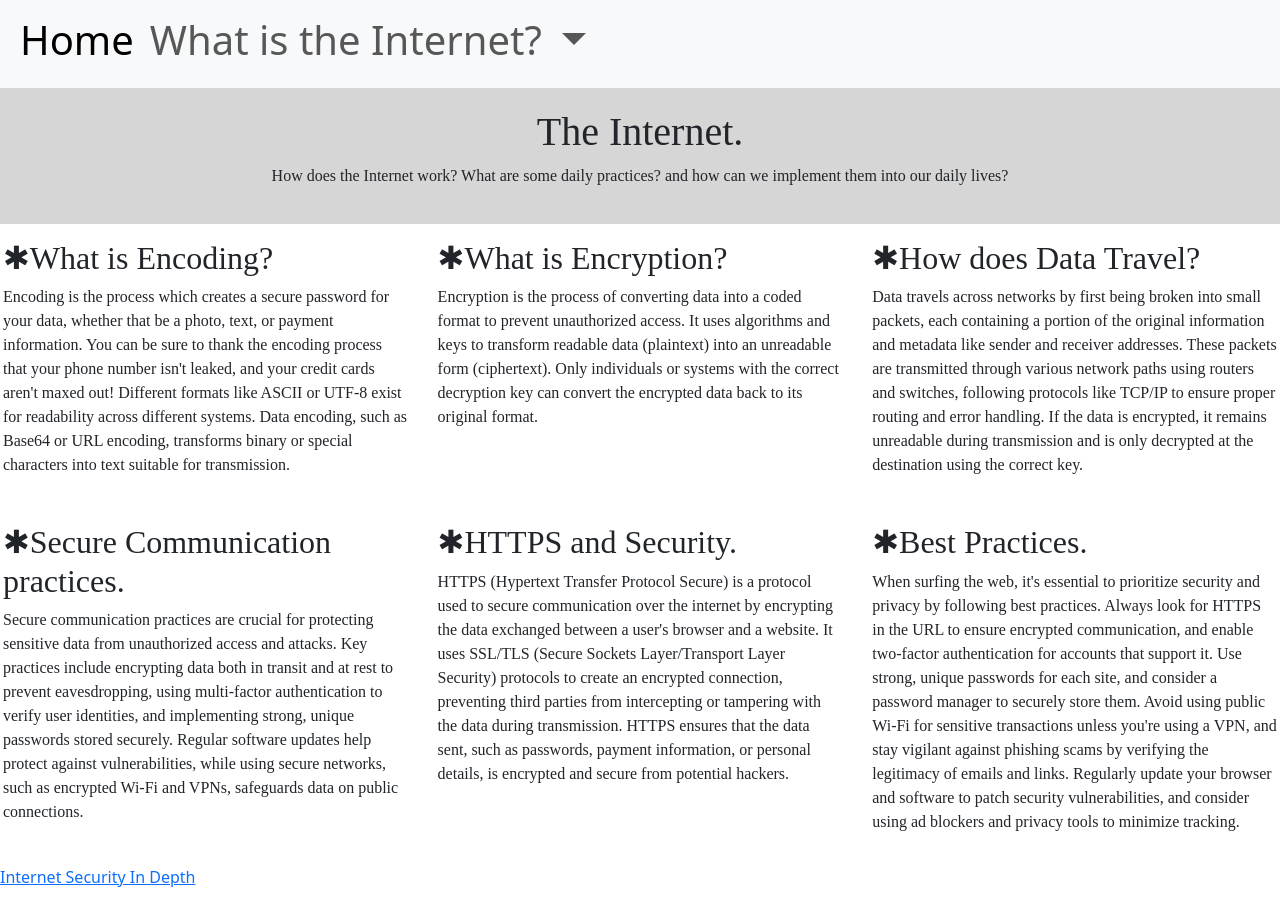
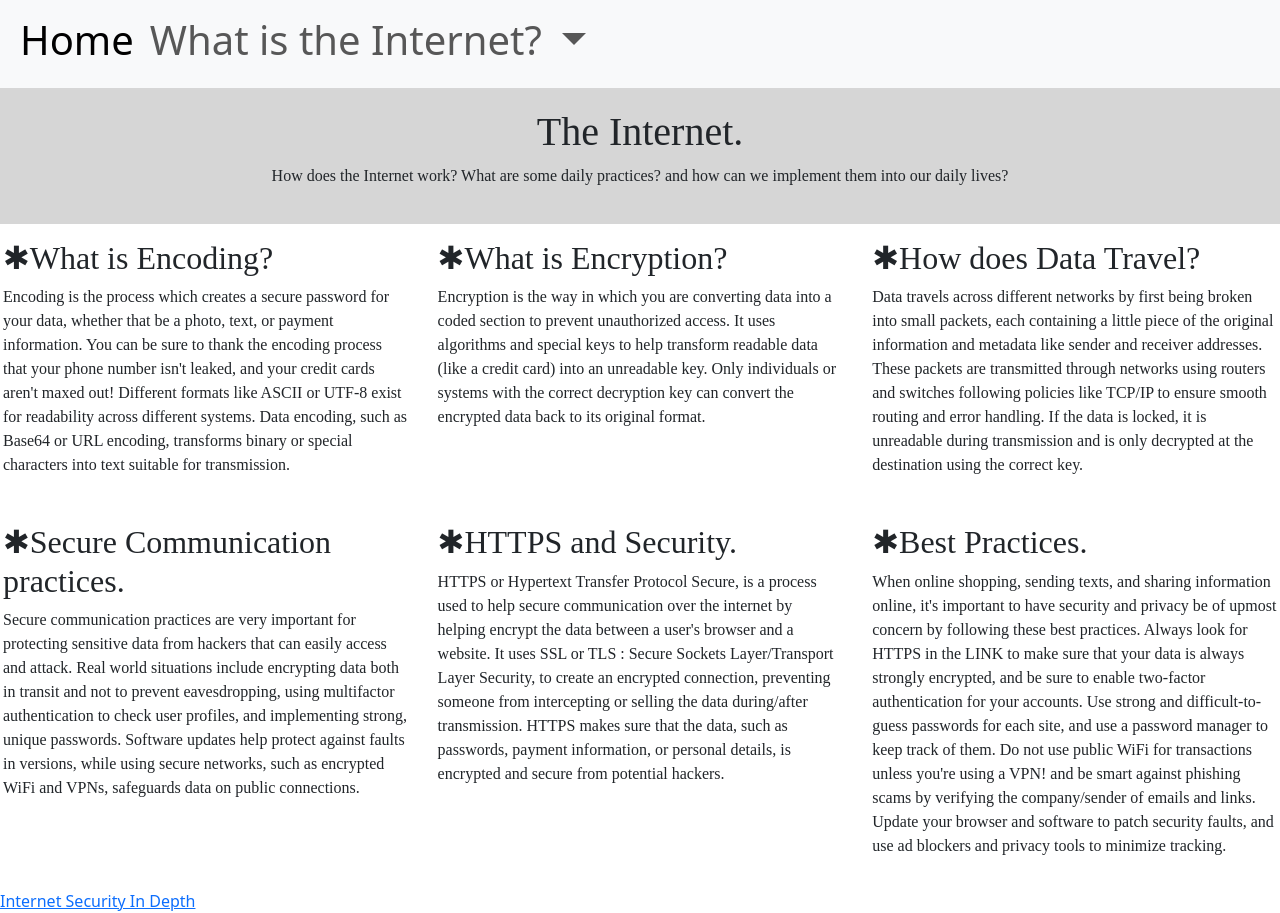
Before and after one commit to ColeNordstrom/CS1030-WEBSITE-RESPOSITORY, a plain HTML site: page internet.html in a window 1280 px wide. Before the commit the page ends 889 px from the top, so only its background shows below. Drawn offline with nearby package versions, Linux system fonts and the light colour scheme.

Commit message:
🍰😗 Updated with Glitch

```diff
--- a/internet.html
+++ b/internet.html
@@ -95,27 +95,27 @@
 
       <div class="column">
         <h2>✱What is Encryption?</h2>
-        <p>Encryption is the process of converting data into a coded format to prevent unauthorized access. It uses algorithms and keys to transform readable data (plaintext) into an unreadable form (ciphertext). Only individuals or systems with the correct decryption key can convert the encrypted data back to its original format.</p>
+        <p>Encryption is the way in which you are converting data into a coded section to prevent unauthorized access. It uses algorithms and special keys to help transform readable data (like a credit card) into an unreadable key. Only individuals or systems with the correct decryption key can convert the encrypted data back to its original format.</p>
       </div>
 
       <div class="column">
         <h2>✱How does Data Travel?</h2>
-        <p>Data travels across networks by first being broken into small packets, each containing a portion of the original information and metadata like sender and receiver addresses. These packets are transmitted through various network paths using routers and switches, following protocols like TCP/IP to ensure proper routing and error handling. If the data is encrypted, it remains unreadable during transmission and is only decrypted at the destination using the correct key.</p>
+        <p>Data travels across different networks by first being broken into small packets, each containing a little piece of the original information and metadata like sender and receiver addresses. These packets are transmitted through networks using routers and switches following policies like TCP/IP to ensure smooth routing and error handling. If the data is locked, it is unreadable during transmission and is only decrypted at the destination using the correct key.</p>
       </div>
 
       <div class="column">
         <h2>✱Secure Communication practices.</h2>
-        <p>Secure communication practices are crucial for protecting sensitive data from unauthorized access and attacks. Key practices include encrypting data both in transit and at rest to prevent eavesdropping, using multi-factor authentication to verify user identities, and implementing strong, unique passwords stored securely. Regular software updates help protect against vulnerabilities, while using secure networks, such as encrypted Wi-Fi and VPNs, safeguards data on public connections.</p>
+        <p>Secure communication practices are very important for protecting sensitive data from hackers that can easily access and attack. Real world situations include encrypting data both in transit and not to prevent eavesdropping, using multifactor authentication to check user profiles, and implementing strong, unique passwords. Software updates help protect against faults in versions, while using secure networks, such as encrypted WiFi and VPNs, safeguards data on public connections.</p>
       </div>
 
       <div class="column">
         <h2>✱HTTPS and Security.</h2>
-        <p>HTTPS (Hypertext Transfer Protocol Secure) is a protocol used to secure communication over the internet by encrypting the data exchanged between a user's browser and a website. It uses SSL/TLS (Secure Sockets Layer/Transport Layer Security) protocols to create an encrypted connection, preventing third parties from intercepting or tampering with the data during transmission. HTTPS ensures that the data sent, such as passwords, payment information, or personal details, is encrypted and secure from potential hackers.</p>
+        <p>HTTPS or Hypertext Transfer Protocol Secure, is a process used to help secure communication over the internet by helping encrypt the data between a user's browser and a website. It uses SSL or TLS : Secure Sockets Layer/Transport Layer Security,  to create an encrypted connection, preventing someone from intercepting or selling the data during/after transmission. HTTPS makes sure that the data, such as passwords, payment information, or personal details, is encrypted and secure from potential hackers.</p>
       </div>
 
       <div class="column">
         <h2>✱Best Practices.</h2>
-        <p>When surfing the web, it's essential to prioritize security and privacy by following best practices. Always look for HTTPS in the URL to ensure encrypted communication, and enable two-factor authentication for accounts that support it. Use strong, unique passwords for each site, and consider a password manager to securely store them. Avoid using public Wi-Fi for sensitive transactions unless you're using a VPN, and stay vigilant against phishing scams by verifying the legitimacy of emails and links. Regularly update your browser and software to patch security vulnerabilities, and consider using ad blockers and privacy tools to minimize tracking.</p>
+        <p>When online shopping, sending texts, and sharing information online, it's important to have security and privacy be of upmost concern by following these best practices. Always look for HTTPS in the LINK to make sure that your data is always strongly encrypted, and be sure to enable two-factor authentication for your accounts. Use strong and difficult-to-guess passwords for each site, and use a password manager to keep track of them. Do not use public WiFi for transactions unless you're using a VPN! and be smart against phishing scams by verifying the company/sender of emails and links. Update your browser and software to patch security faults, and use ad blockers and privacy tools to minimize tracking.</p>
       </div>
 
       <a href="https://consumer.ftc.gov/identity-theft-and-online-security/online-privacy-and-security">Internet Security In Depth</a>
```
Also changed, not shown: index.html (+1 -1 lines).
